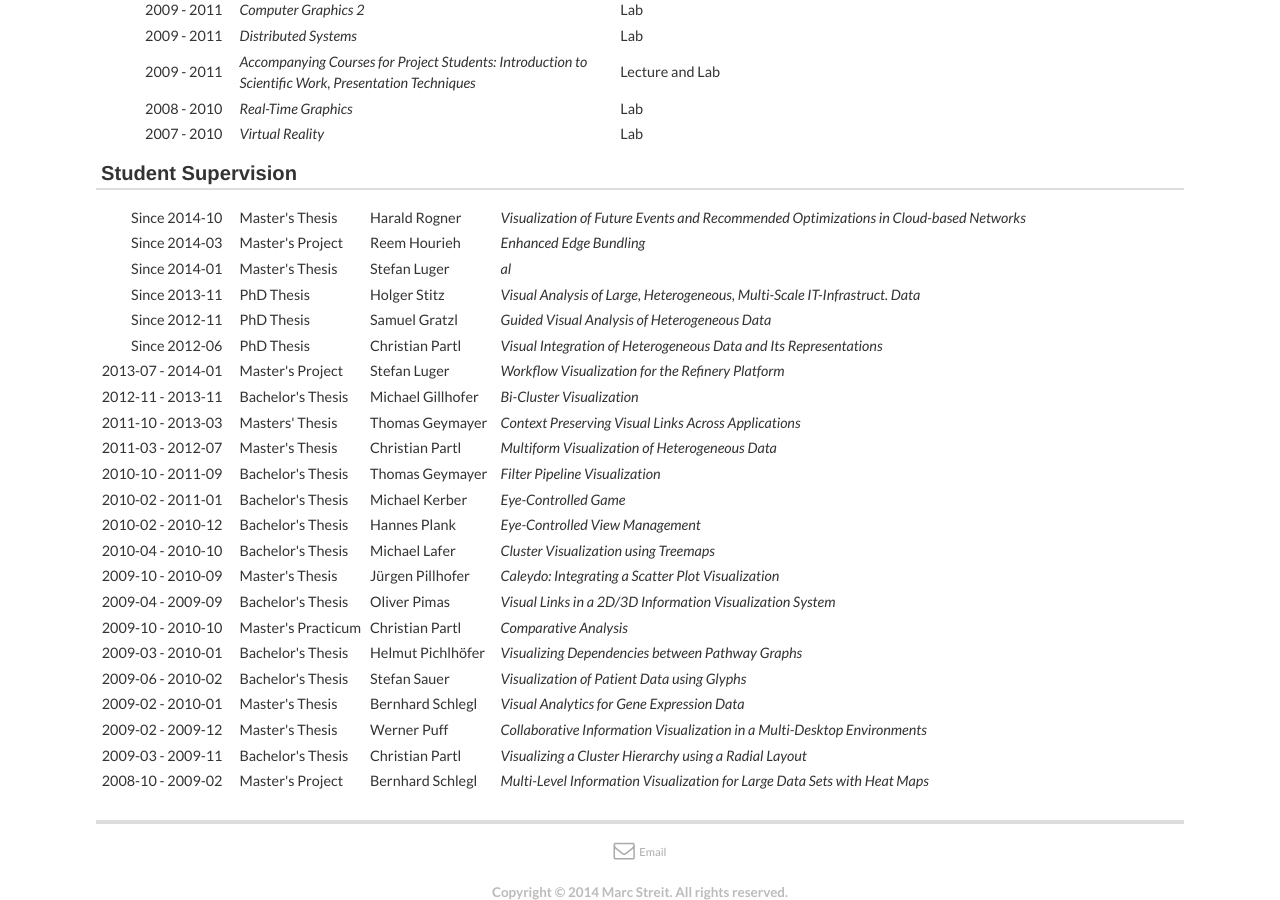
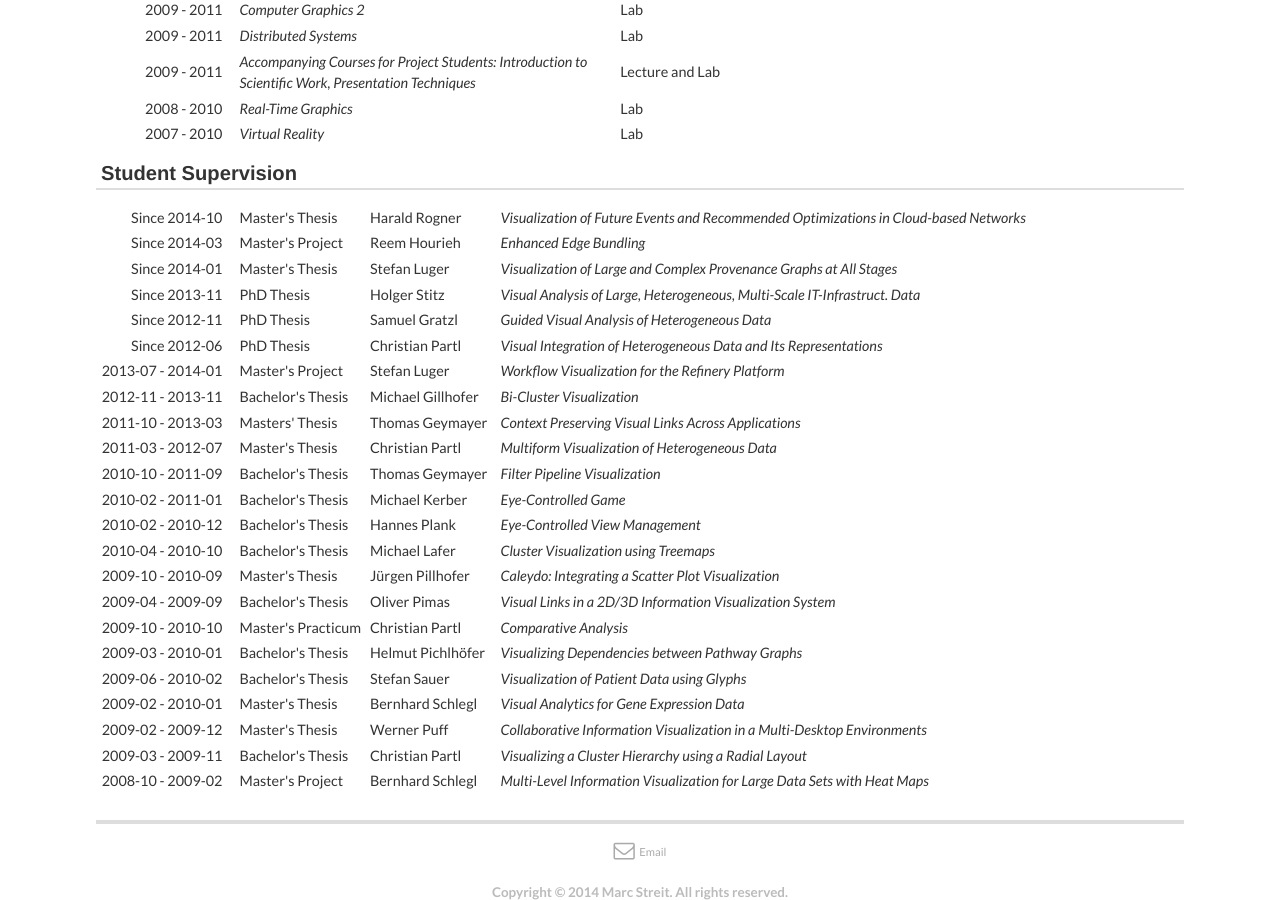
Before and after one commit to mstreit/mstreit.github.io, a Jekyll site: the page built from teaching.md, in a window 1280 px wide and 900 px high, scrolled down 661 px. Built offline with Jekyll 4.4.1, drawn with Linux system fonts in a browser that asks for light colours; nearby versions of some CDN libraries; some web fonts are replaced.

Commit message:
fixed student project title

```diff
--- a/_data/students.yml
+++ b/_data/students.yml
@@ -9,7 +9,7 @@
   type: Master's Project
 
 - date: Since 2014-01
-  title: al
+  title: Visualization of Large and Complex Provenance Graphs at All Stages
   name: Stefan Luger
   type: Master's Thesis
 
```
